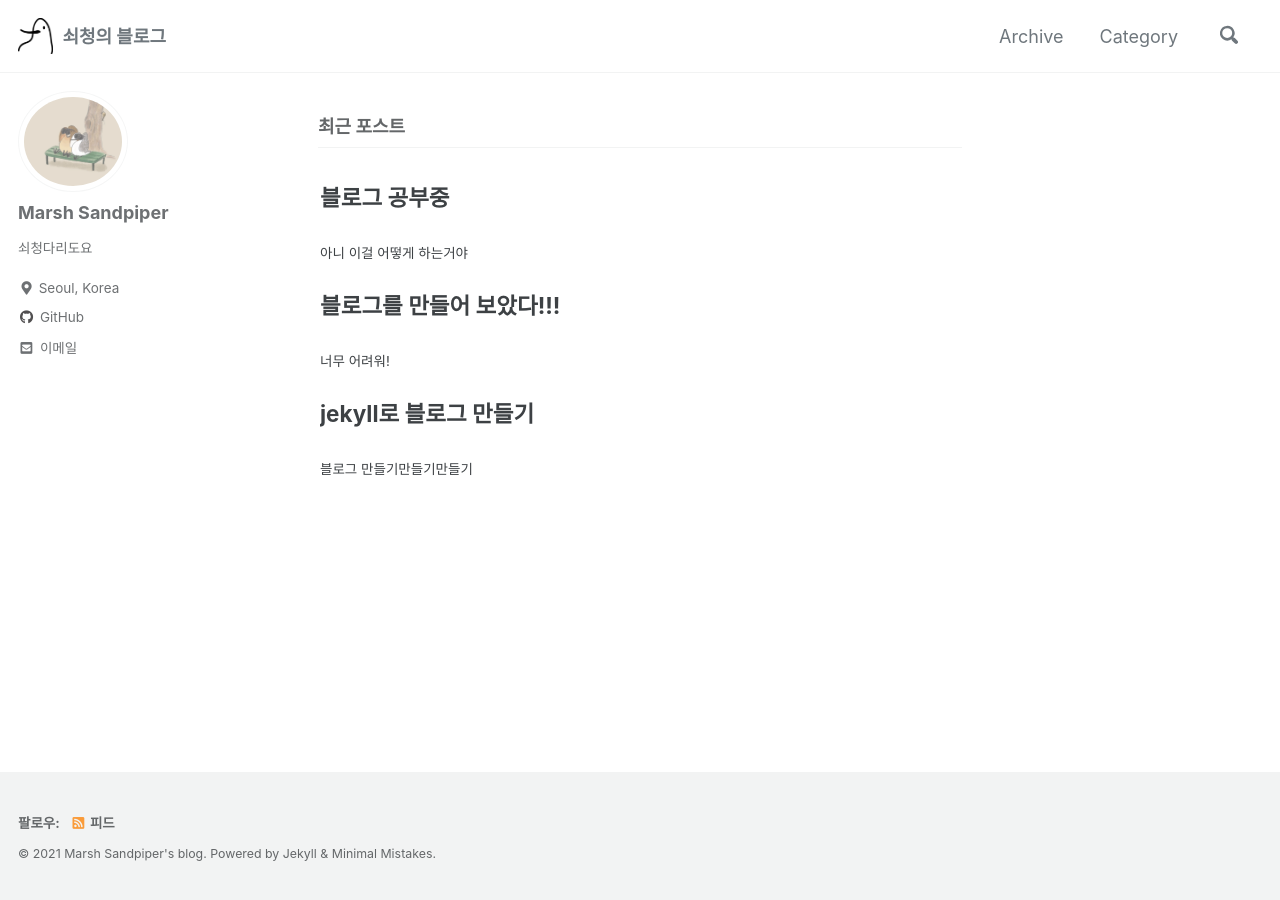
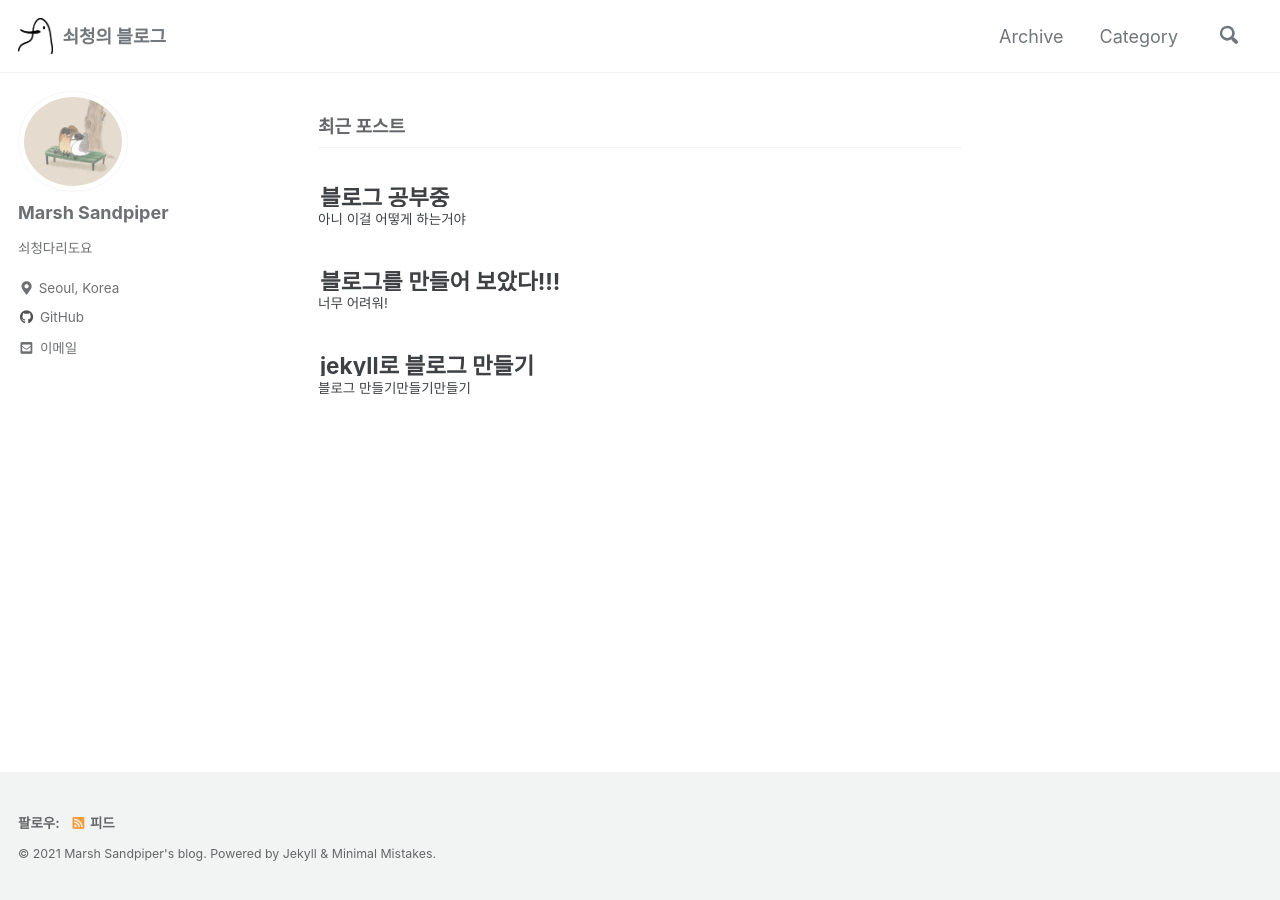
Before and after one commit to Jeong-yeon-Lee/Jeong-yeon-Lee.github.io, a Jekyll site: the page built from index.html, in a window 1280 px wide. Built offline with Jekyll 4.4.1, drawn with Linux system fonts in a browser that asks for light colours; cached includes are drawn as plain includes; the list of posts is cut into pages by our own code.

Commit message:
archive single style

```diff
--- a/_includes/archive-single.html
+++ b/_includes/archive-single.html
@@ -18,7 +18,7 @@
     <h2
       class="archive__item-title no_toc"
       itemprop="headline"
-      style="margin: 2px"
+      style="margin: 2px; height: 50px"
     >
       {% if post.link %}
       <a href="{{ post.link }}">{{ title }}</a>
@@ -31,7 +31,11 @@
       {% endif %}
     </h2>
     {% include page__meta.html type=include.type %} {% if post.excerpt %}
-    <p class="archive__item-excerpt" itemprop="description" style="margin: 2px">
+    <p
+      class="archive__item-excerpt"
+      itemprop="description"
+      style="margin-top: 2px; margin-bottom: 12px"
+    >
       {{ post.excerpt | markdownify | strip_html | truncate: 160 }}
     </p>
     {% endif %}
```
